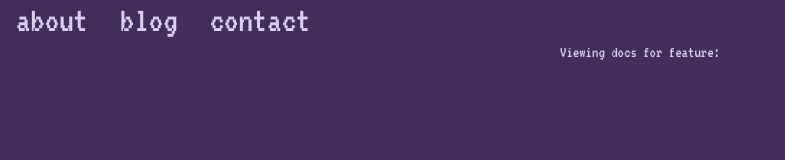
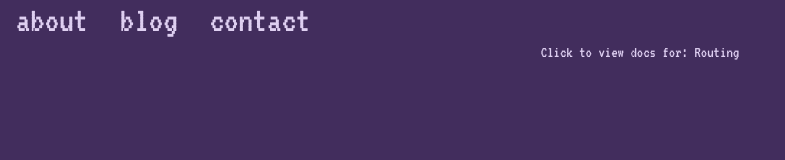
Before and after one commit to bedminer1/SVK_HOSTING_PT, a SvelteKit app in the folder my_app/: page /docs in a window 1280 px wide. Shown: the top 160 px of the page, without its empty margins (0-785 px from the left). Built offline with nearby package versions, Linux system fonts and the light colour scheme.

Commit message:
dynamic route navigation(links)

```diff
--- /dev/null
+++ b/my_app/src/routes/docs/+page.svelte
@@ -0,0 +1,7 @@
+<script>
+    export let featureName = 'Routing'
+</script>
+
+<div>
+    <p><a href="/docs/{featureName}">Click to view docs for: {featureName}</a></p>
+</div>
```
